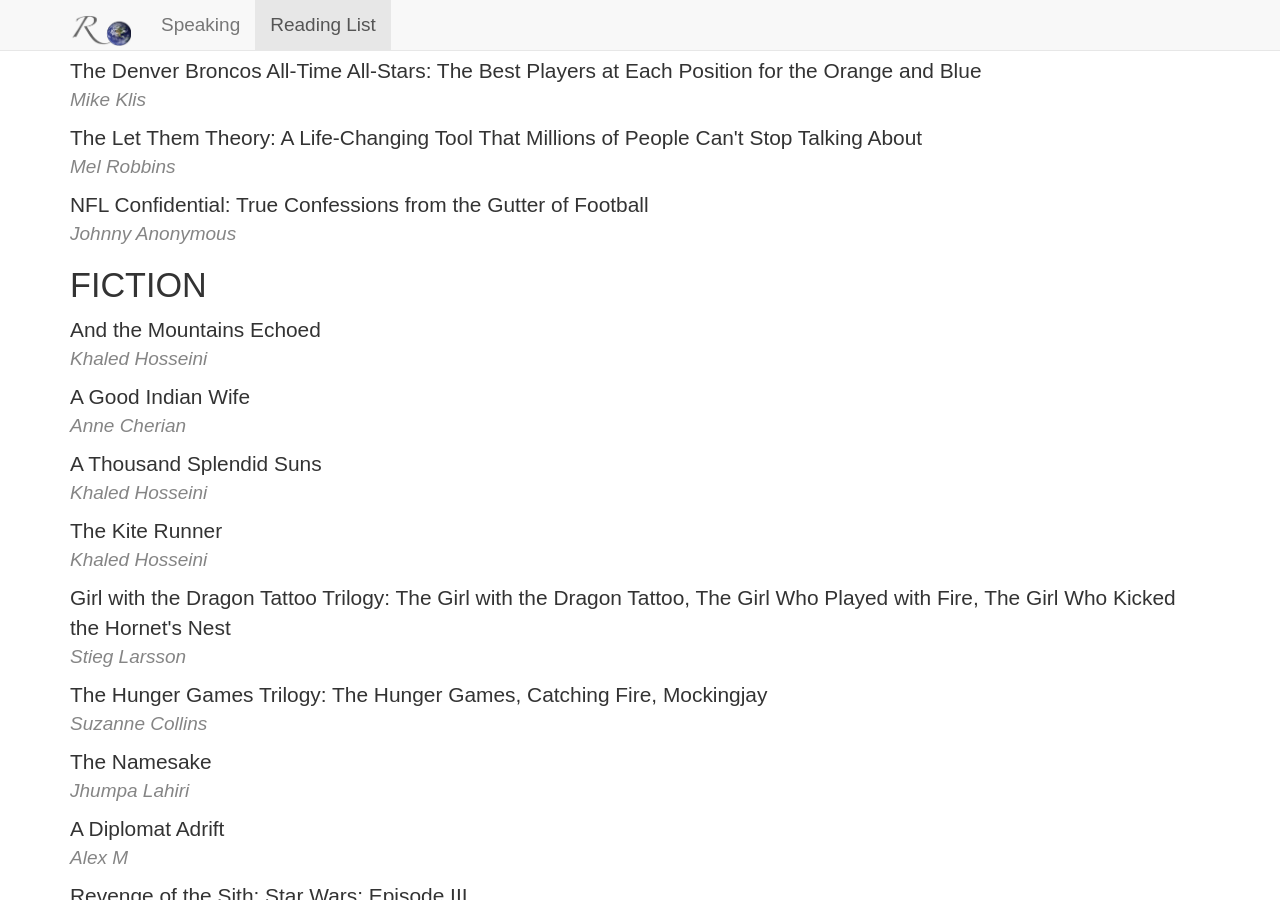
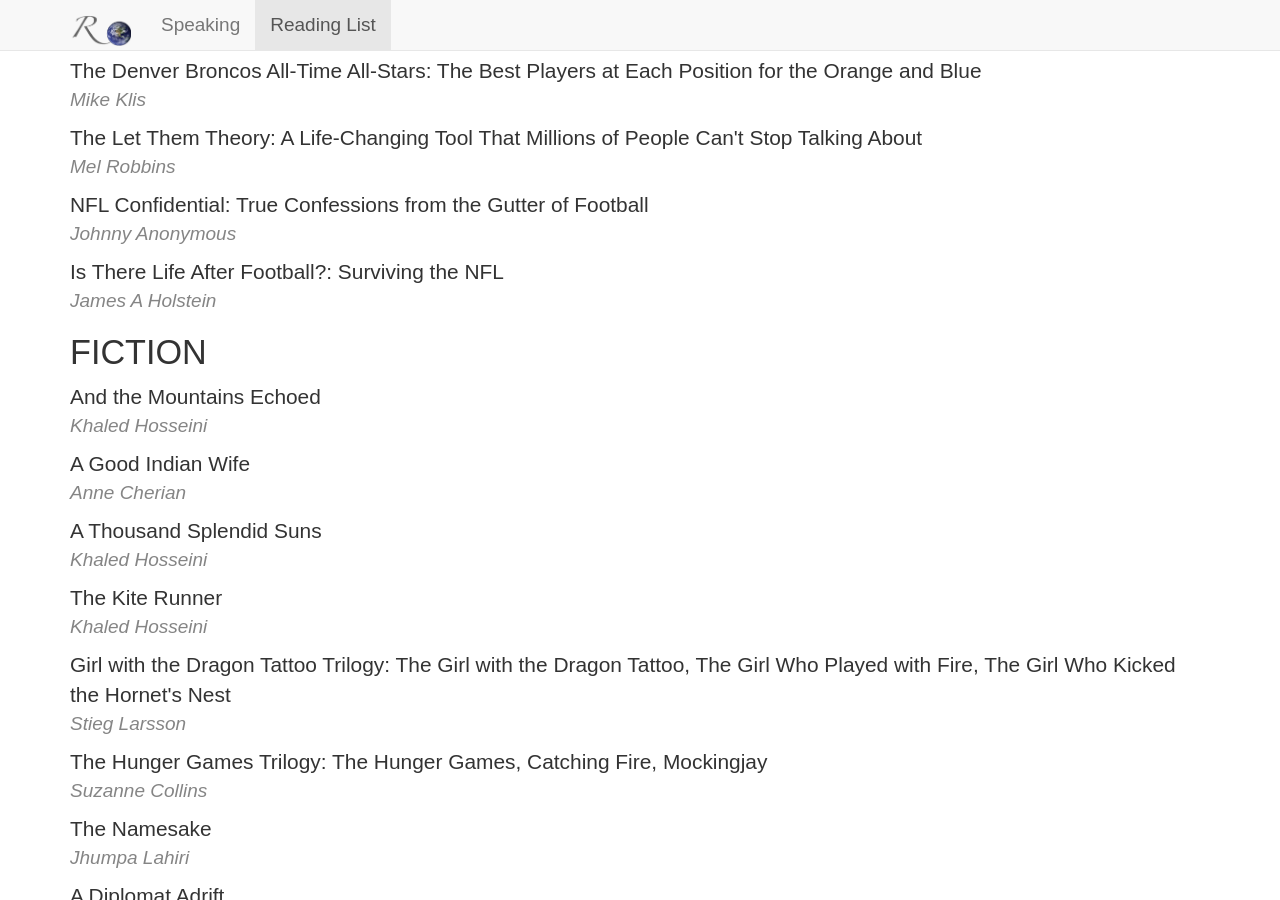
Before and after one commit to rovolution/rovolution.github.io, a Jekyll site: the page built from reading-list/index.html, in a window 1280 px wide and 900 px high, scrolled down 7916 px. Built offline with Jekyll 4.4.1, drawn with Linux system fonts in a browser that asks for light colours; nearby versions of some CDN libraries.

Commit message:
Update index.html

```diff
--- a/reading-list/index.html
+++ b/reading-list/index.html
@@ -485,6 +485,10 @@
 			<div class='book-list-title'>NFL Confidential: True Confessions from the Gutter of Football</div>
 			<div class='book-list-author'>Johnny Anonymous</div>
 		</li>
+		<li class='book-list-entry'>
+			<div class='book-list-title'>Is There Life After Football?: Surviving the NFL</div>
+			<div class='book-list-author'>James A Holstein</div>
+		</li>
 	</ul>
 	<h3 class="book-list-category">FICTION</h3>
 	<ul class='book-list'>
```
